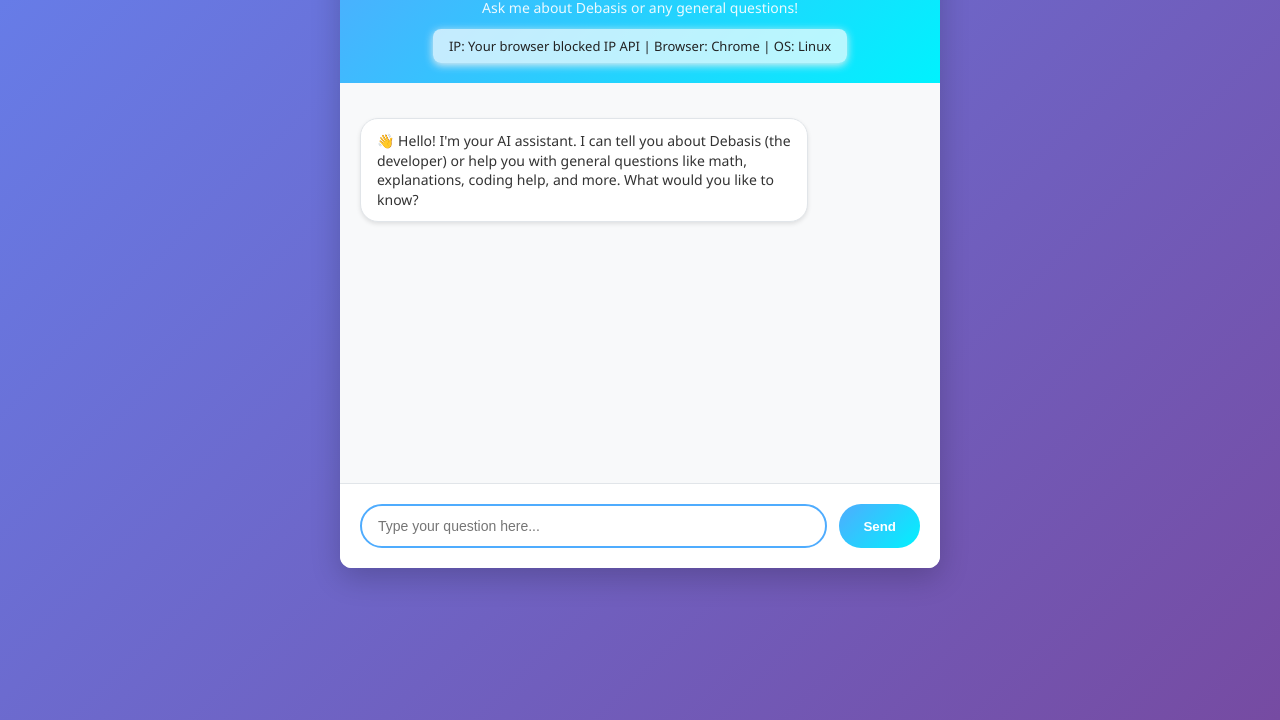
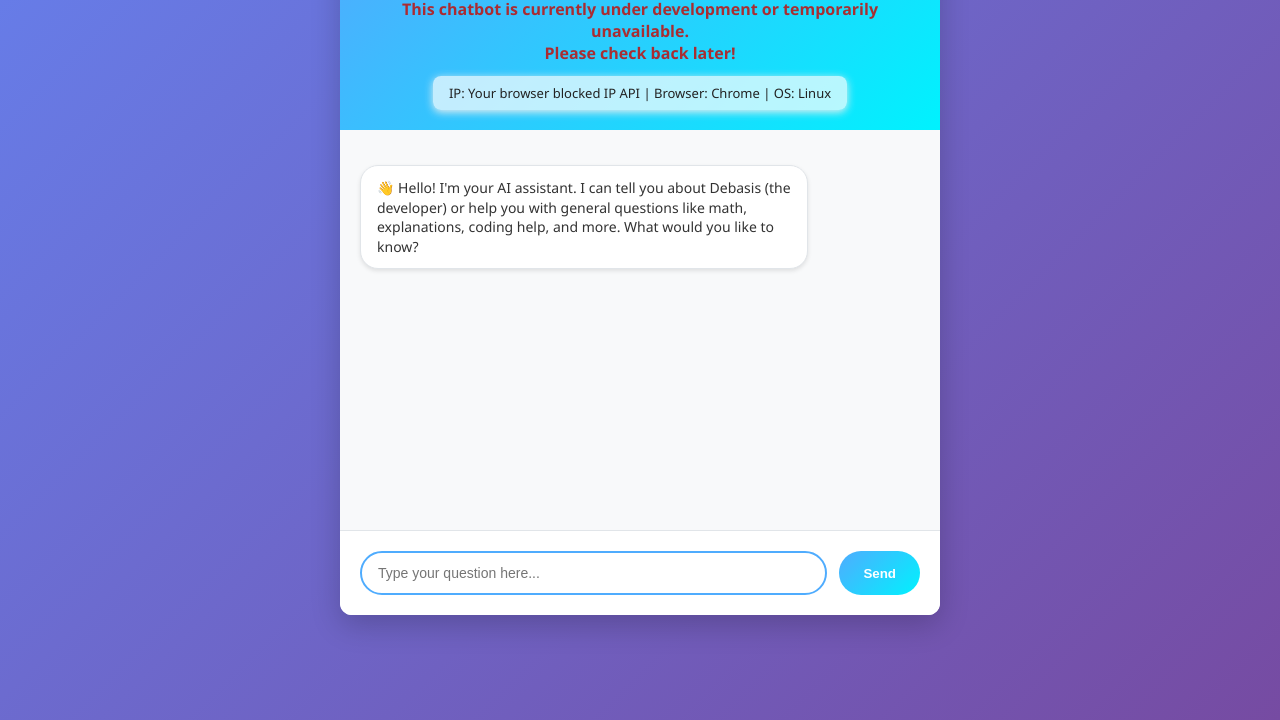
Before and after one commit to DebaA17/chat-portfolio, a website: page index.html in a window 1280 px wide. Shown: the part 80-800 px from the top of the page. Drawn offline with nearby package versions, Linux system fonts and the light colour scheme; no server answers.

Commit message:
Update chatbot status message to indicate development status

```diff
--- a/index.html
+++ b/index.html
@@ -164,7 +164,7 @@
     <div class="chat-container">
         <div class="chat-header">
             <h1>🤖 AI Chatbot</h1>
-            <p>Ask me about Debasis or any general questions!</p>
+            <p style="color:#b71c1c;font-weight:bold;font-size:16px;">This chatbot is currently under development or temporarily unavailable.<br>Please check back later!</p>
             <div id="user-meta" style="margin-top:12px;font-size:13px;color:#222;background:rgba(255,255,255,0.7);border-radius:8px;padding:8px 16px;display:inline-block;box-shadow:0 2px 8px #eee;">
                 <span id="meta-ip">IP: Detecting...</span> | <span id="meta-browser">Browser: Detecting...</span> | <span id="meta-os">OS: Detecting...</span>
             </div>
```
